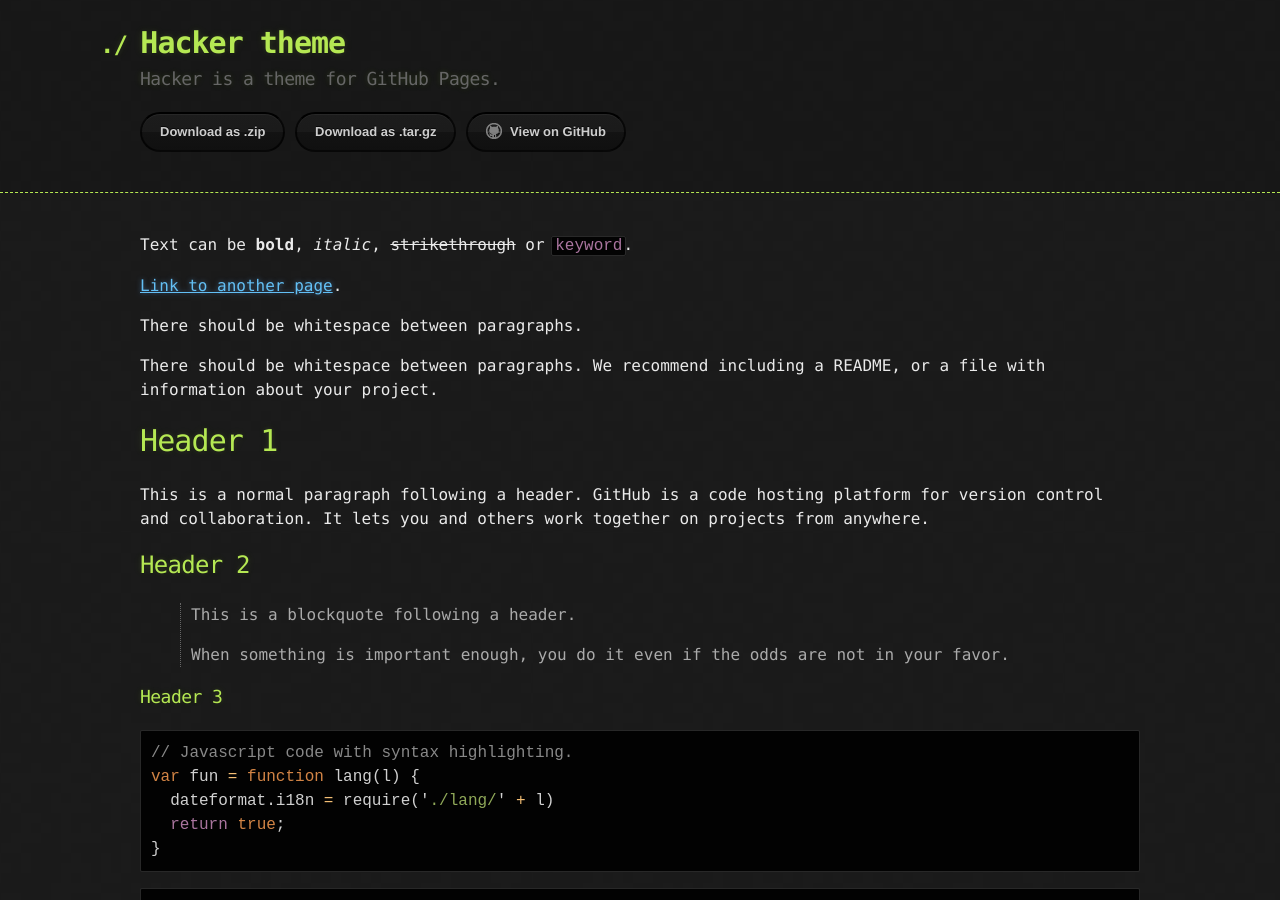
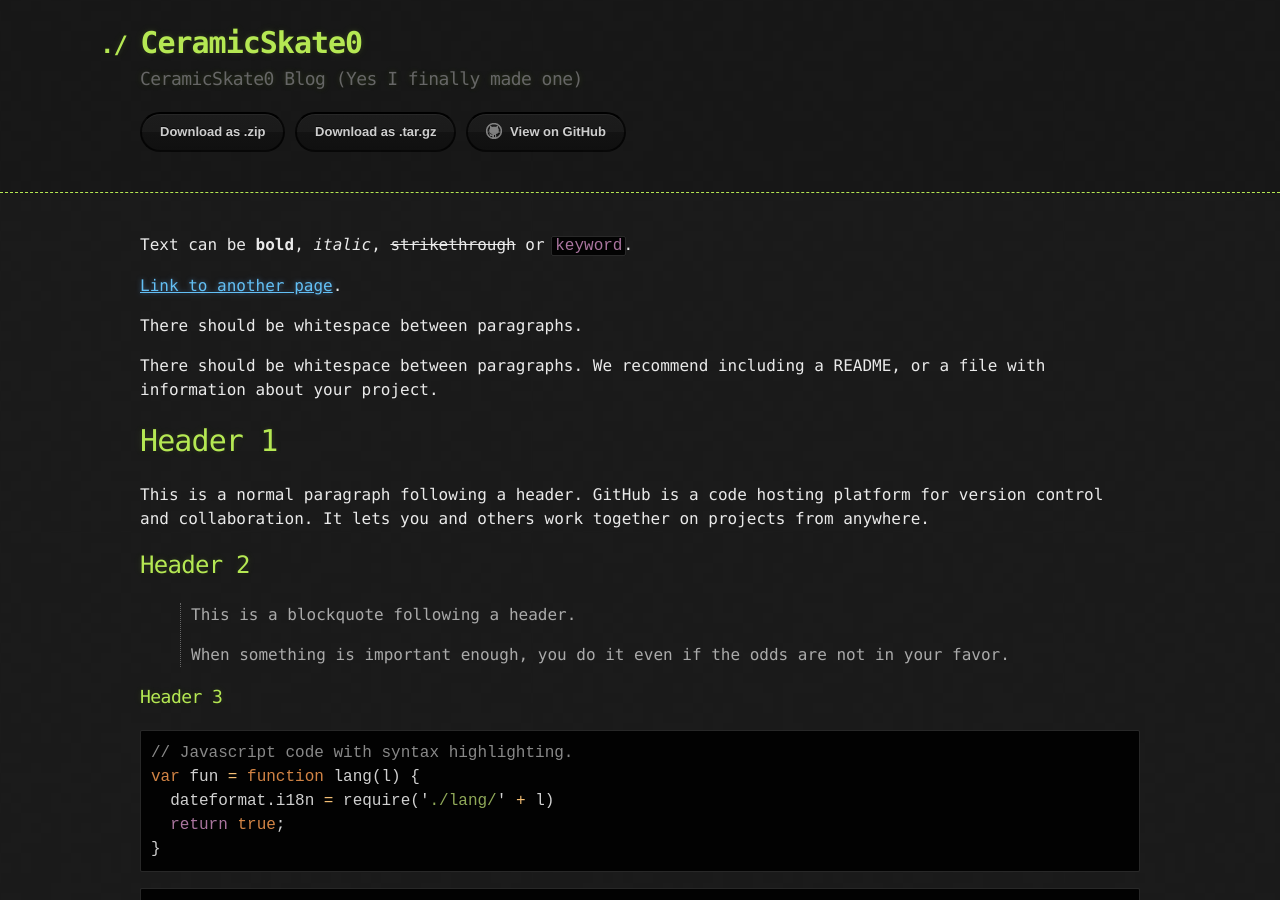
Before and after one commit to ceramicskate0/ceramicskate0.github.io, a Jekyll site: the page built from index.md, in a window 1280 px wide and 900 px high. Built offline with Jekyll 4.4.1, drawn with Linux system fonts in a browser that asks for light colours.

Commit message:
Update _config.yml

```diff
--- a/_config.yml
+++ b/_config.yml
@@ -1,5 +1,5 @@
-title: Hacker theme
-description: Hacker is a theme for GitHub Pages.
+title: CeramicSkate0
+description: CeramicSkate0 Blog (Yes I finally made one)
 show_downloads: true
 google_analytics:
 theme: jekyll-theme-hacker
```
